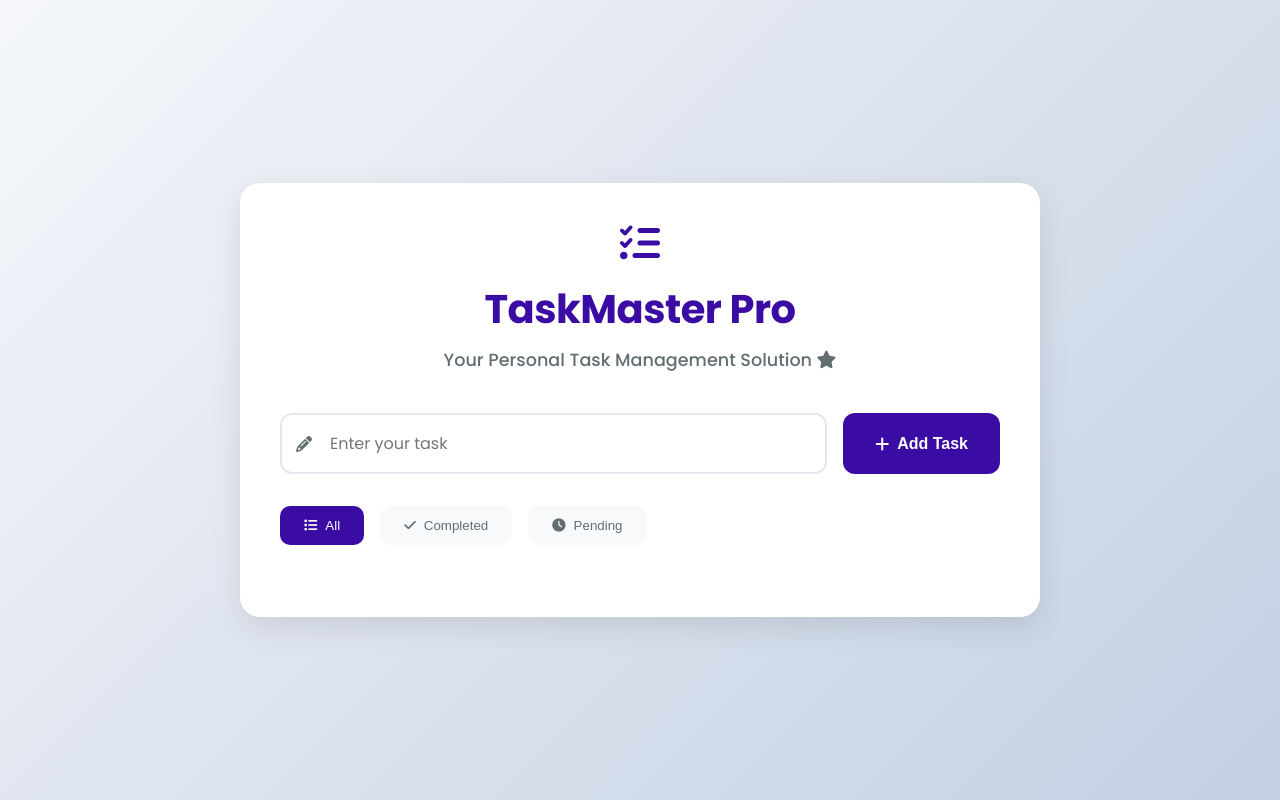
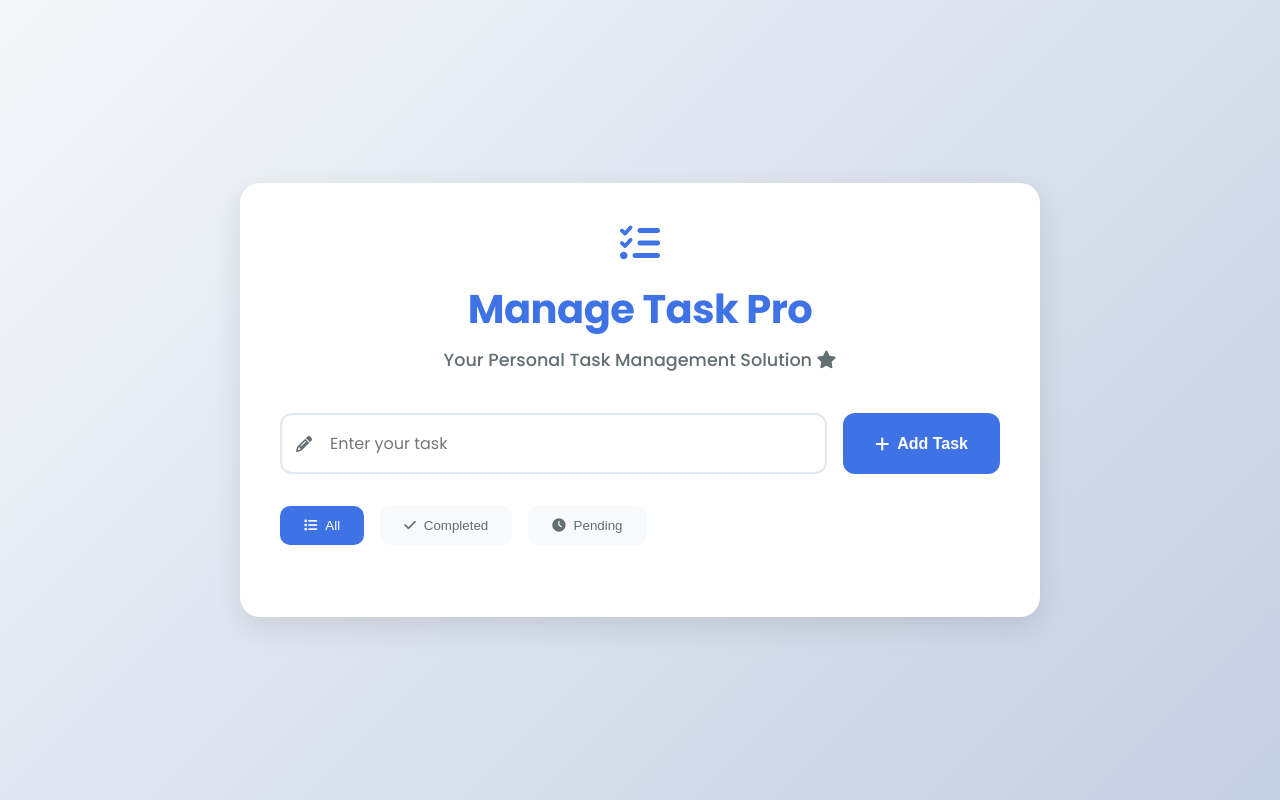
Before and after one commit to Dulneth210229/Task-Master, a plain HTML site: page index.html in a window 1280 px wide. Drawn offline with Linux system fonts and the light colour scheme.

Commit message:
change some style and html context

```diff
--- a/index.html
+++ b/index.html
@@ -18,7 +18,7 @@
     <div class="container">
       <div class="header">
         <i class="fas fa-tasks task-icon"></i>
-        <h1>TaskMaster Pro</h1>
+        <h1>Manage Task Pro</h1>
         <p class="subtitle">
           Your Personal Task Management Solution <i class="fas fa-star"></i>
         </p>
--- a/styles.css
+++ b/styles.css
@@ -1,5 +1,5 @@
 :root {
-  --primary-color: #3a0ca3;
+  --primary-color: #3f73e5;
   --primary-light: #4361ee;
   --primary-dark: #2f0582;
   --accent-color: #f72585;
```
